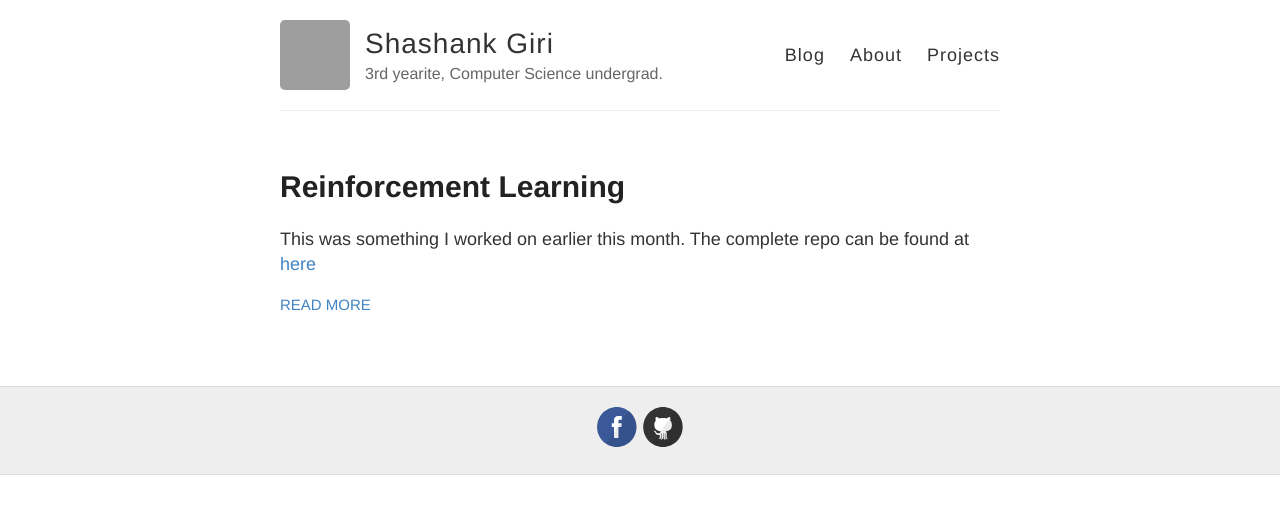
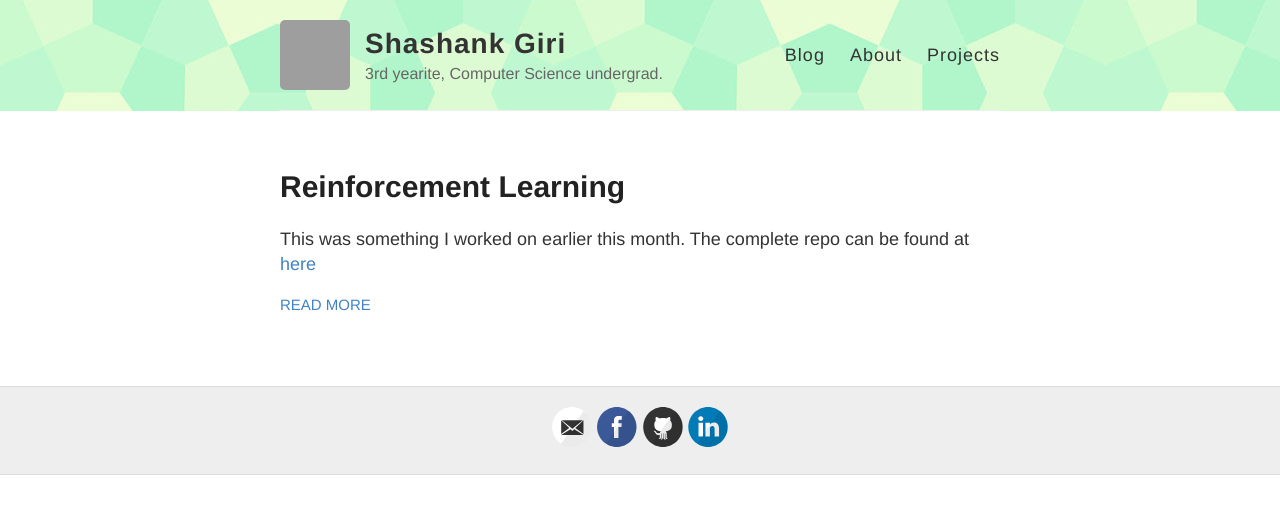
Before and after one commit to shashank98giri/shashank98giri.github.io, a Jekyll site: the page built from index.html, in a window 1280 px wide. Shown: the top 514 px of the page. Built offline with Jekyll 4.4.1, drawn with Linux system fonts in a browser that asks for light colours; grey boxes are pictures that could not be loaded.

Commit message:
Some minor changes

```diff
--- a/_config.yml
+++ b/_config.yml
@@ -11,11 +11,11 @@ avatar: https://avatars0.githubusercontent.com/u/26007411?s=400&v=4
 
 footer-links:
 
-  email:
+  email: g.shashank700@gmail.com
   facebook: shashank.giri.779
   github: shashank98giri/shashank98giri.github.io
-  twitter:
-  stackoverflow:
+  linkedin : in/shashank-giri-023b5113a/
+
 
 
 
@@ -24,7 +24,7 @@ disqus: shashank98giri-github-io
 # Enter your Google Analytics web tracking code (e.g. UA-2110908-2) to activate tracking
 google_analytics:
 
-url:
+url: ""
 
 baseurl: ""
 
--- a/_includes/svg-icons.html
+++ b/_includes/svg-icons.html
@@ -3,4 +3,4 @@
 {% if site.footer-links.github %}<a href="https://github.com/{{ site.footer-links.github }}"><i class="svg-icon github"></i></a>{% endif %}
 
 {% if site.footer-links.twitter %}<a href="https://www.twitter.com/{{ site.footer-links.twitter }}"><i class="svg-icon twitter"></i></a>{% endif %}
-{% if site.footer-links.stackoverflow %}<a href="http://stackoverflow.com/{{ site.footer-links.stackoverflow }}"><i class="svg-icon stackoverflow"></i></a>{% endif %}
+{% if site.footer-links.linkedin %}<a href="http://linkedin.com/{{ site.footer-links.linkedin }}"><i class="svg-icon linkedin"></i></a>{% endif %}
--- a/_layouts/default.html
+++ b/_layouts/default.html
@@ -15,19 +15,19 @@
   </head>
 
   <body>
-    <div class="wrapper-masthead "  >
+    <div class="wrapper-masthead" style="background-image:url(/images/bck.jpg)" >
       <div class="container" >
         <header class="masthead clearfix" >
-          <a href="{{ site.baseurl }}/" class="site-avatar"><img src="{{ site.avatar }}" /></a>
+          <a href="{{ site.avatar }}" class="site-avatar"><img src="{{ site.avatar }}" /></a>
           <div class="site-info">
-            <h1 class="site-name" ><a href="{{ site.baseurl }}/">{{ site.name }}</a></h1>
+            <h1 class="site-name" ><a href="{{ site.baseurl }}/"><b>{{ site.name }}</b></a></h1>
             <p class="site-description">{{ site.description }}</p>
           </div>
 
           <nav >
             <a href="{{ site.baseurl }}/">Blog</a>
             <a href="{{ site.baseurl }}/about">About</a>
-            <a href="https://github.com/shashank98giri"> Projects</a>
+            <a href="https://github.com/shashank98giri">Projects</a>
           </nav>
         </header>
       </div>
```
Also changed, not shown: images/bck.jpg (added).
